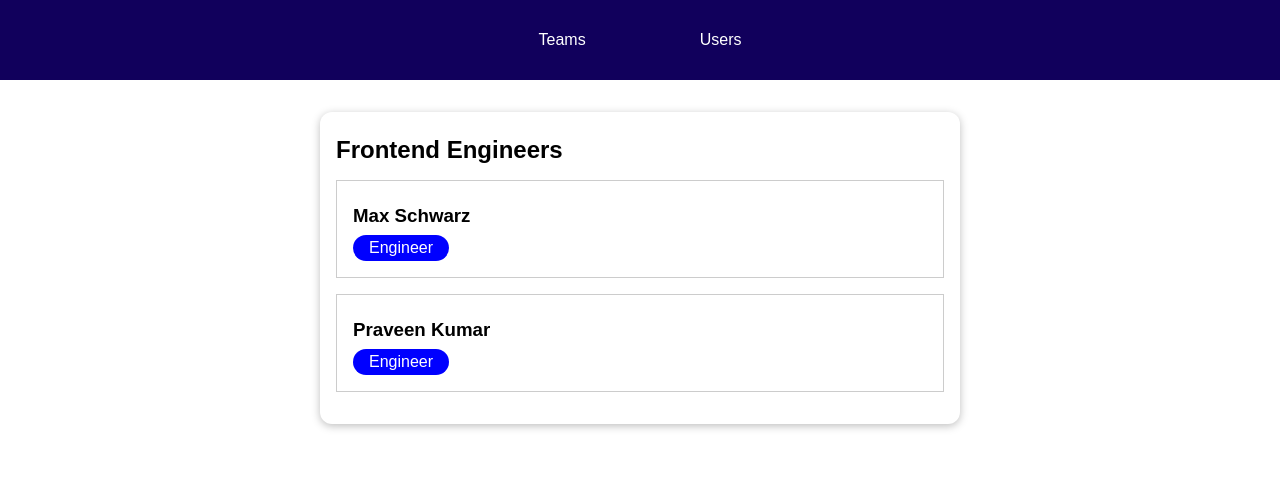
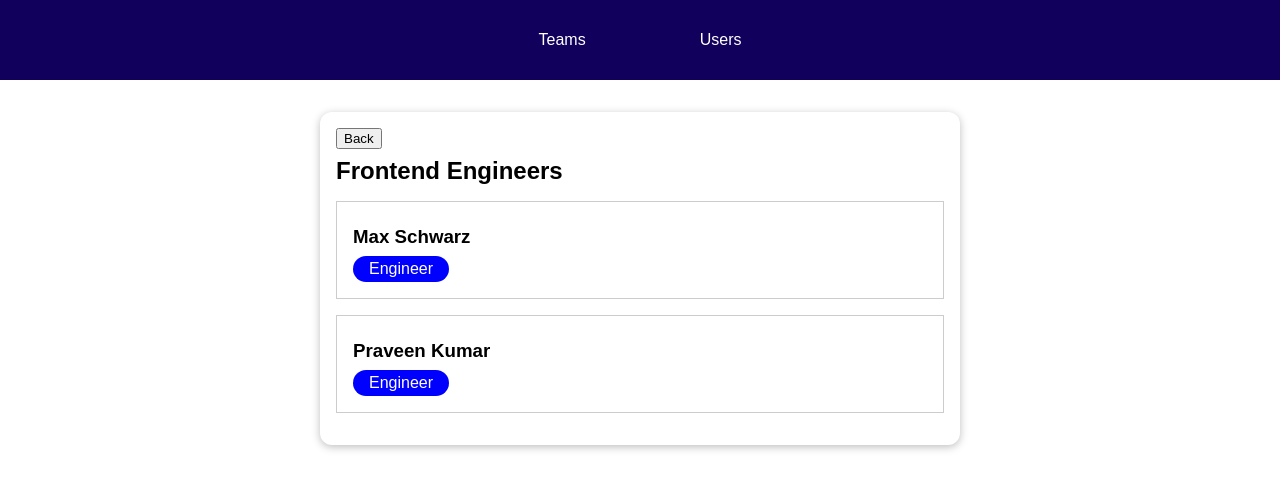
Before and after one commit to ikikika/vue, a Vue app in the folder sampleRouting/: page /teams/t1 in a window 1280 px wide. Shown: the top 490 px of the page. Built offline with nearby package versions, Linux system fonts and the light colour scheme.

Commit message:
programmatic navigation

```diff
--- a/sampleRouting/src/components/teams/TeamMembers.vue
+++ b/sampleRouting/src/components/teams/TeamMembers.vue
@@ -1,5 +1,6 @@
 <template>
   <section>
+    <button @click="backButton">Back</button>
     <h2>{{ teamName }}</h2>
     <ul>
       <user-item v-for="member in members" :key="member.id" :name="member.fullName" :role="member.role"></user-item>
@@ -20,6 +21,12 @@ export default {
       teamName: '',
       members: []
     };
+  },
+  methods: {
+    backButton() {
+      this.$router.back();
+      // this.$router.push('/teams');
+    }
   },
   created() {
     const teamId = this.$route.params.teamId;
```
